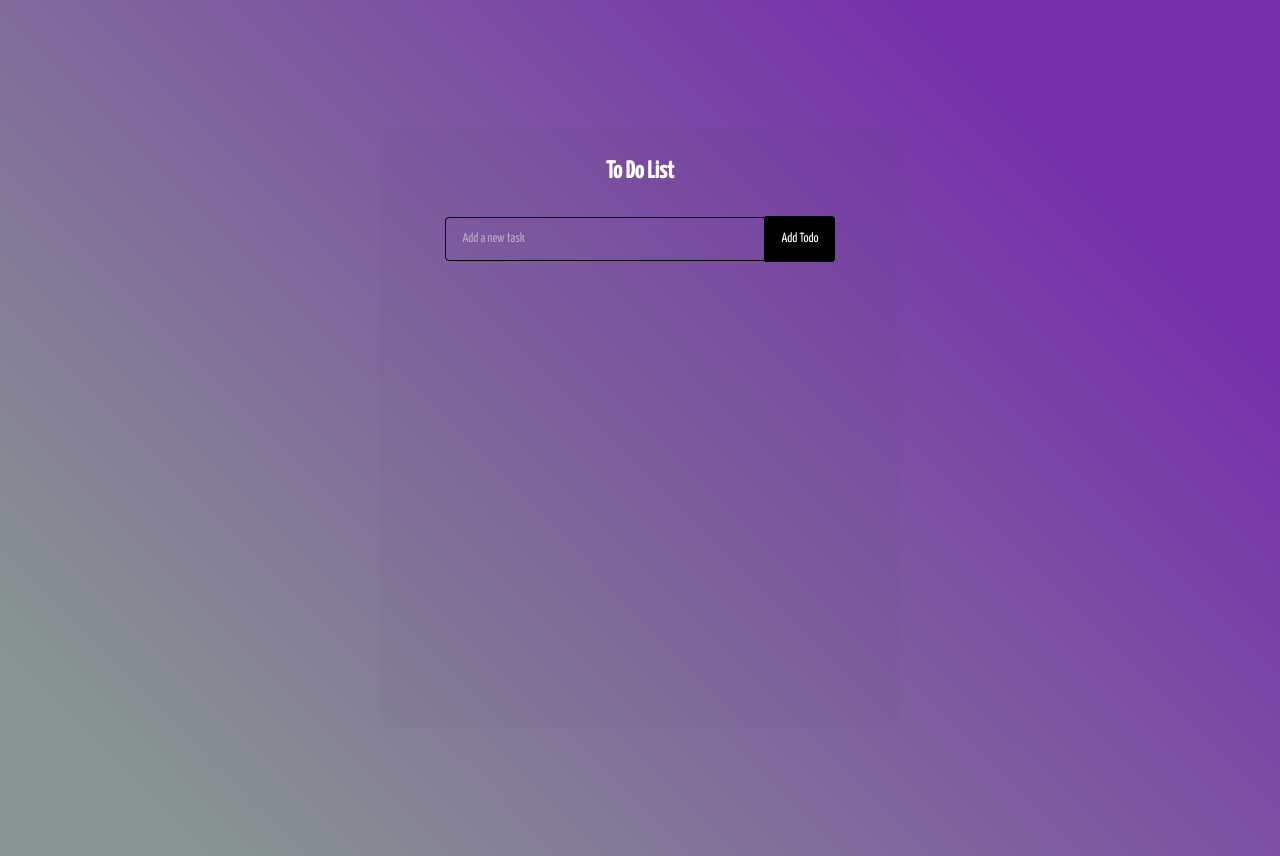
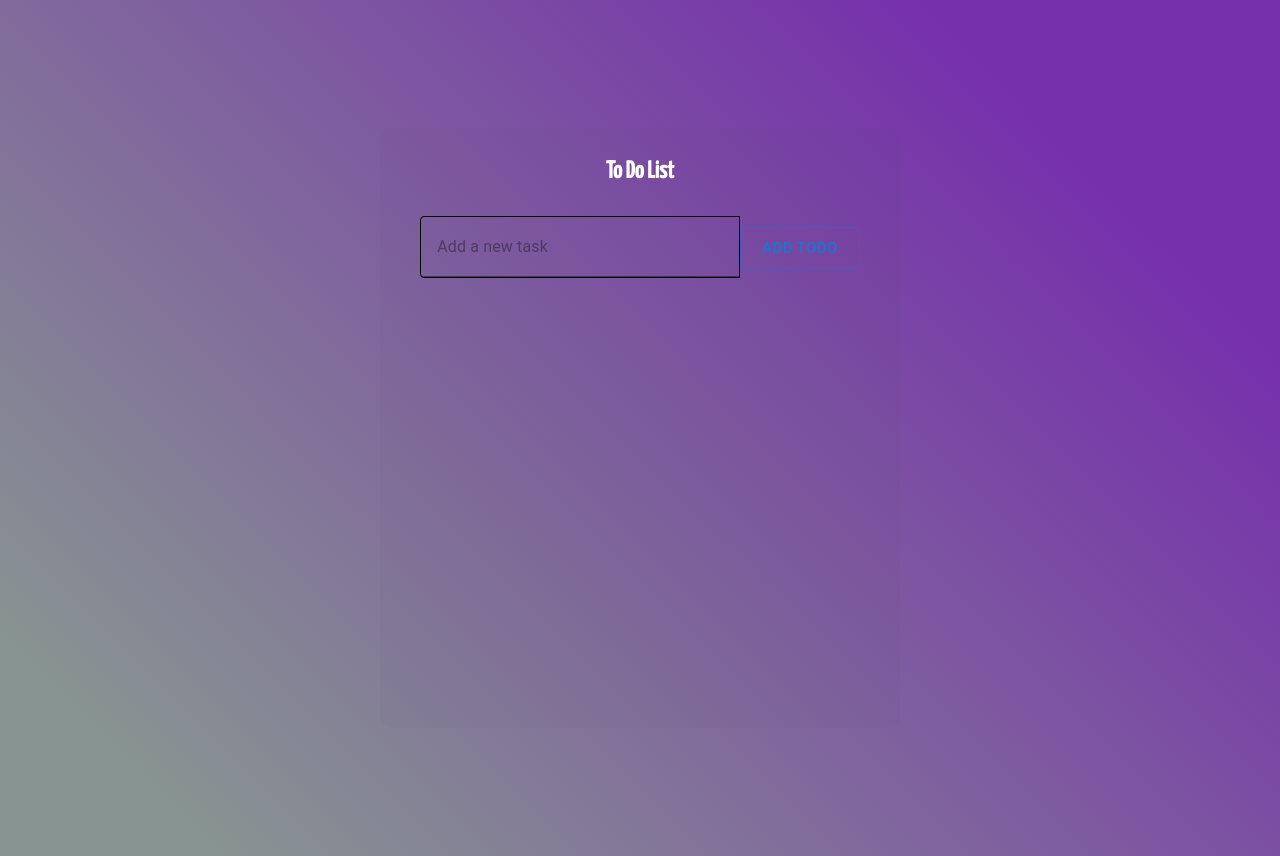
Before and after one commit to ZavadskayaKseniya/toDo_list, a React (Create React App) app: page / in a window 1280 px wide. Built offline with nearby package versions, Linux system fonts and the light colour scheme.

Commit message:
material ui

```diff
--- a/package.json
+++ b/package.json
@@ -3,6 +3,9 @@
   "version": "0.1.0",
   "private": true,
   "dependencies": {
+    "@emotion/react": "^11.9.3",
+    "@emotion/styled": "^11.9.3",
+    "@mui/material": "^5.8.7",
     "@testing-library/jest-dom": "^5.16.4",
     "@testing-library/react": "^13.3.0",
     "@testing-library/user-event": "^13.5.0",
--- a/src/App.tsx
+++ b/src/App.tsx
@@ -1,4 +1,4 @@
-import React, {useState} from 'react';
+import React, {useEffect, useState} from 'react';
 import './styles/App.scss';
 import TodoList from "./components/TodoList/TodoList";
 import Context from "./context/context";
@@ -10,6 +10,14 @@ function App() {
 
     const [todos, setTodos] = useState<any>([]);
 
+    useEffect(()=>{
+        localStorage.setItem('todos', JSON.stringify('todos'))
+    }, [])
+
+    useEffect(()=>{
+        // const raw= localStorage.getItem('todos')||[]
+        // setTodos(JSON.parse(raw))
+    },[])
 
     const addTodo = (todo:Todos) => {
 
--- a/src/components/TodoForm/TodoForm.tsx
+++ b/src/components/TodoForm/TodoForm.tsx
@@ -1,17 +1,18 @@
-import React, { useState,  useRef } from 'react';
+import React, {useState, useRef, useEffect} from 'react';
 import '../../styles/TodoForm.scss';
-import Button from "../Button/Button";
 import { v4 as uuid } from 'uuid';
+import { Button , Input} from '@mui/material';
 
 
 
 
 
 function TodoForm(props:any) {
-    const [input, setInput] = useState<string | number | readonly string[] | undefined>(props.edit ? props.edit.value : '');
-    const [todos, setTodos] = useState<any>([]);
+    const [input, setInput] = useState<string | undefined>(props.edit ? props.edit.value : '');
+    // const [todos, setTodos] = useState<any>([]);
 
     const inputRef = useRef(null);
+
 
 
 
@@ -27,14 +28,16 @@ function TodoForm(props:any) {
             text: input
         });
         setInput('');
-        console.log(todos.id);
+
     };
 
     return (
         <form onSubmit={handleSubmit} className='todo-form'>
 
                 <>
-                    <input
+
+                    <Input
+
                         placeholder='Add a new task'
                         value={input}
                         onChange={handleChange}
@@ -42,9 +45,10 @@ function TodoForm(props:any) {
                         className='todo-input'
                         ref={inputRef}
                     />
-                    <button onClick={handleSubmit} className='todo-button'>
+                    <Button  size="large" variant="outlined" onClick={handleSubmit} className='todo-button'>
                         Add todo
-                    </button>
+                    </Button>
+
                     {/*<Button onClick={handleSubmit} />*/}
                 </>
 
```
Also changed, not shown: 1 other file (tests, documents, lock files or other folders).
